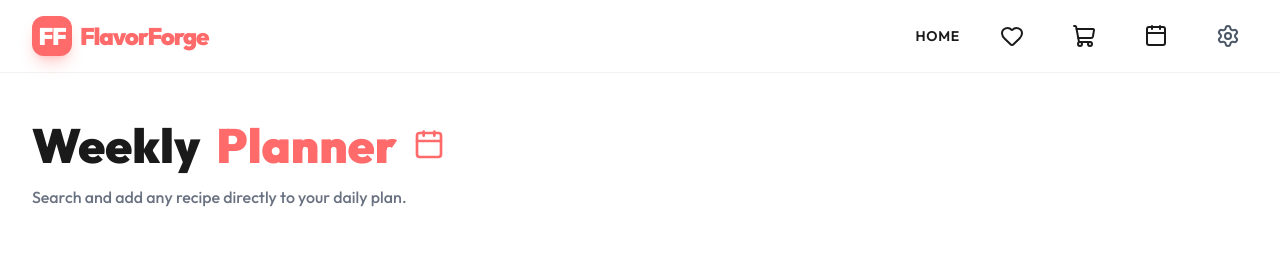
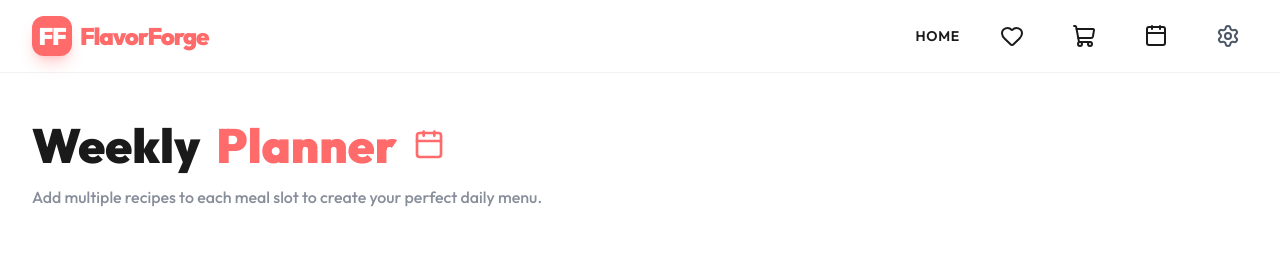
Before and after one commit to pravallikha502/FlavorForge, a React (Vite) app: page /planner in a window 1280 px wide. Shown: the top 255 px of the page. Built offline with nearby package versions, Linux system fonts and the light colour scheme.

Commit message:
Change Shopping List and Meal Planner description text to white in Dark Mode

```diff
--- a/src/pages/MealPlanner.jsx
+++ b/src/pages/MealPlanner.jsx
@@ -80,8 +80,8 @@ const MealPlanner = () => {
             Weekly <span className="text-primary">Planner</span>
             <Calendar className="text-primary w-8 h-8" />
           </h1>
-          <p className="text-gray-500 dark:text-slate-400 font-medium">
-            Search and add any recipe directly to your daily plan.
+          <p className="text-gray-500 dark:text-white font-medium opacity-80">
+            Add multiple recipes to each meal slot to create your perfect daily menu.
           </p>
         </div>
       </div>
--- a/src/pages/ShoppingList.jsx
+++ b/src/pages/ShoppingList.jsx
@@ -15,7 +15,7 @@ const ShoppingList = () => {
             Shopping <span className="text-secondary">List</span>
             <ShoppingCart className="text-secondary w-8 h-8" />
           </h1>
-          <p className="text-gray-500 dark:text-gray-400 font-medium">
+          <p className="text-gray-500 dark:text-white font-medium opacity-80">
             Manage your ingredients and prepare for your next culinary masterpiece.
           </p>
         </div>
@@ -51,7 +51,7 @@ const ShoppingList = () => {
               <ShoppingCart className="w-12 h-12" />
             </div>
             <h2 className="text-3xl font-bold mb-4">Your list is empty</h2>
-            <p className="text-gray-500 dark:text-slate-400 mb-10 max-w-md">
+            <p className="text-gray-500 dark:text-white mb-10 max-w-md opacity-80">
               Add ingredients from any recipe detail page to keep track of what you need to buy.
             </p>
             <Link to="/" className="btn btn-primary px-10 py-4 text-lg">
```
